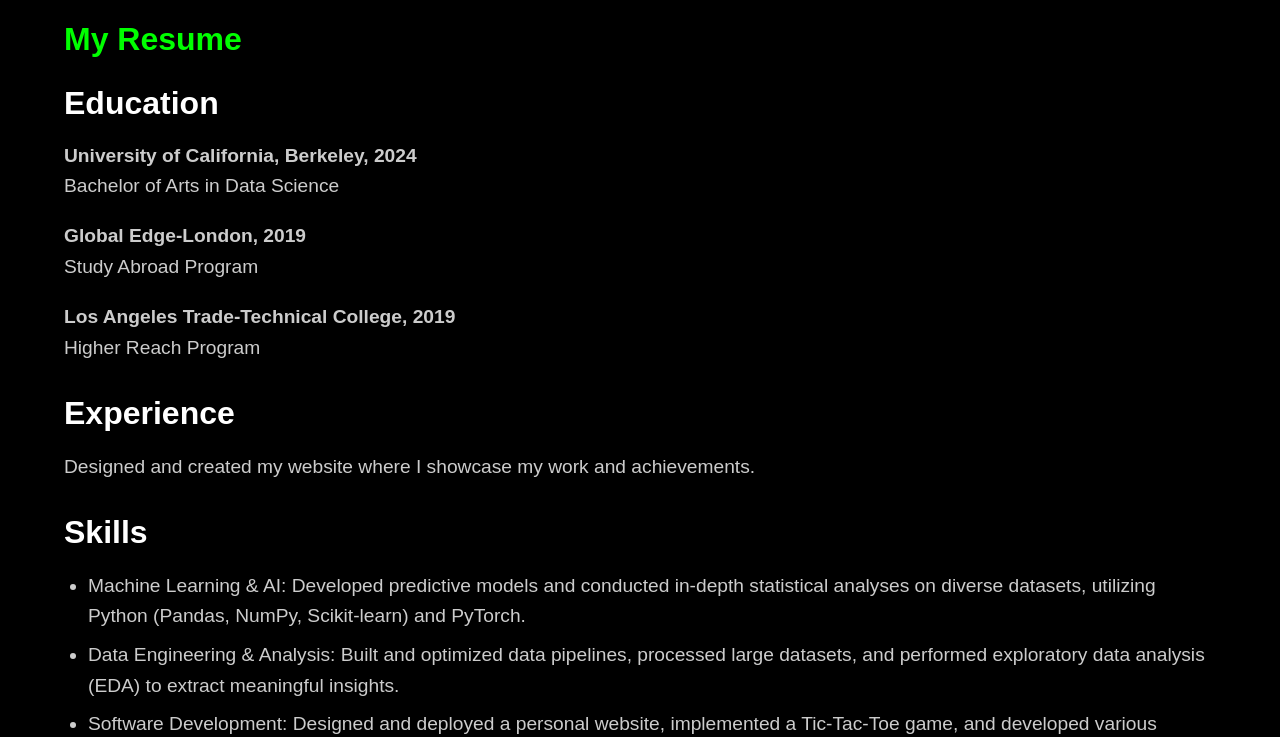
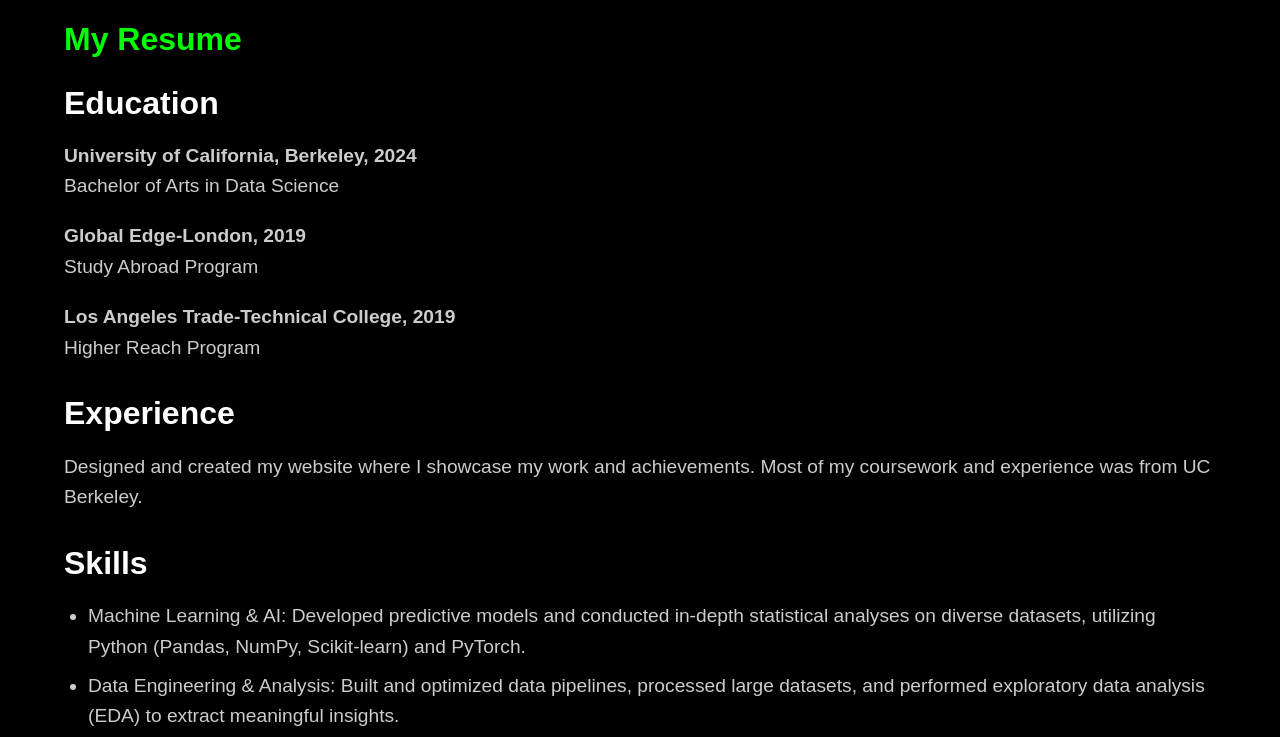
Before and after one commit to Hector985Mateo/hector985mateo.github.io, a plain HTML site: page Resume.html in a window 1280 px wide. Shown: the part 59-796 px from the top of the page. Drawn offline with Linux system fonts and the light colour scheme.

Commit message:
Resume.html

```diff
--- a/Resume.html
+++ b/Resume.html
@@ -166,7 +166,7 @@
 
         <div class="resume-section">
             <h2>Experience</h2>
-            <p>Designed and created my website where I showcase my work and achievements.</p>
+            <p>Designed and created my website where I showcase my work and achievements. Most of my coursework and experience was from UC Berkeley.</p>
             <p> </p>
             <p> </p>
         </div>
```
